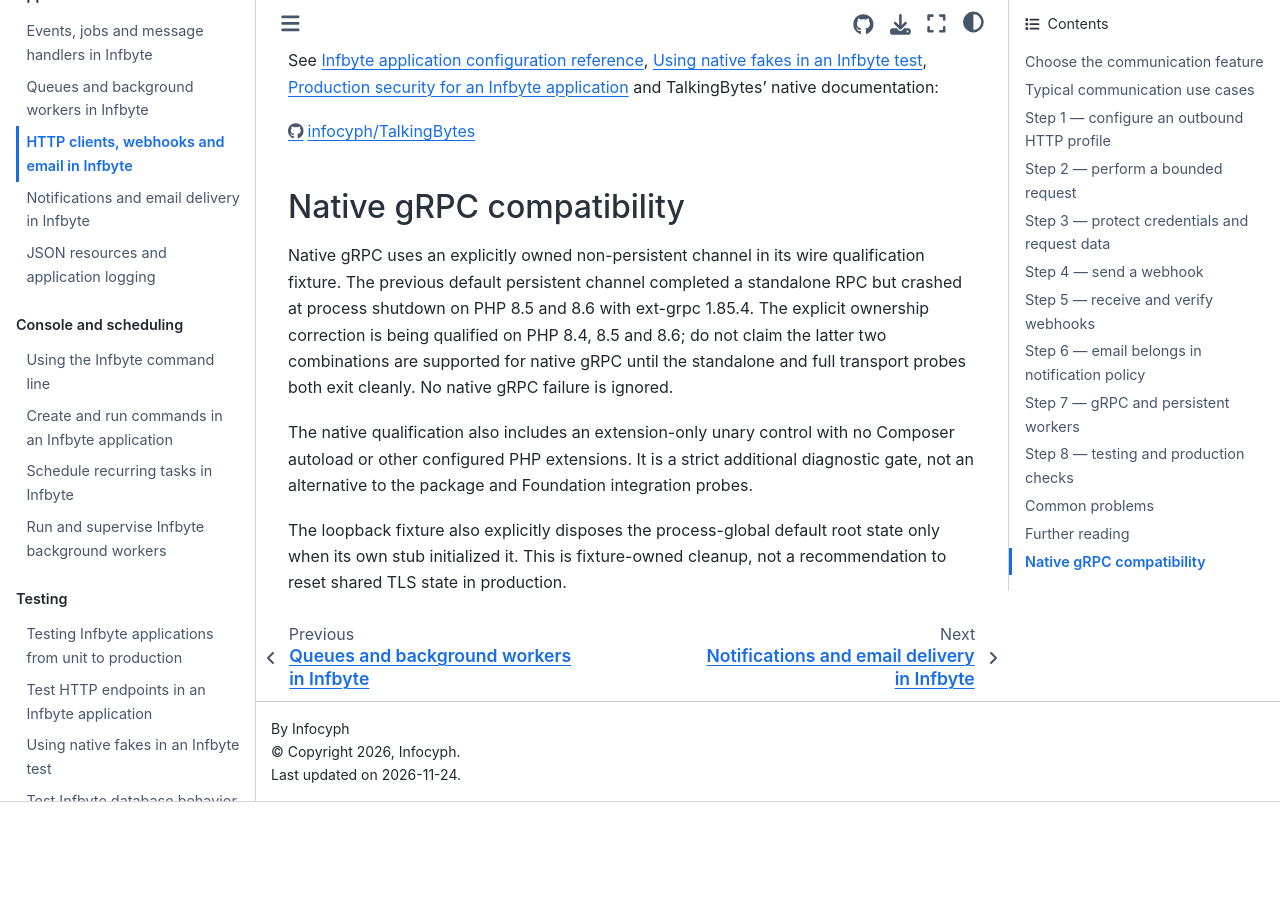
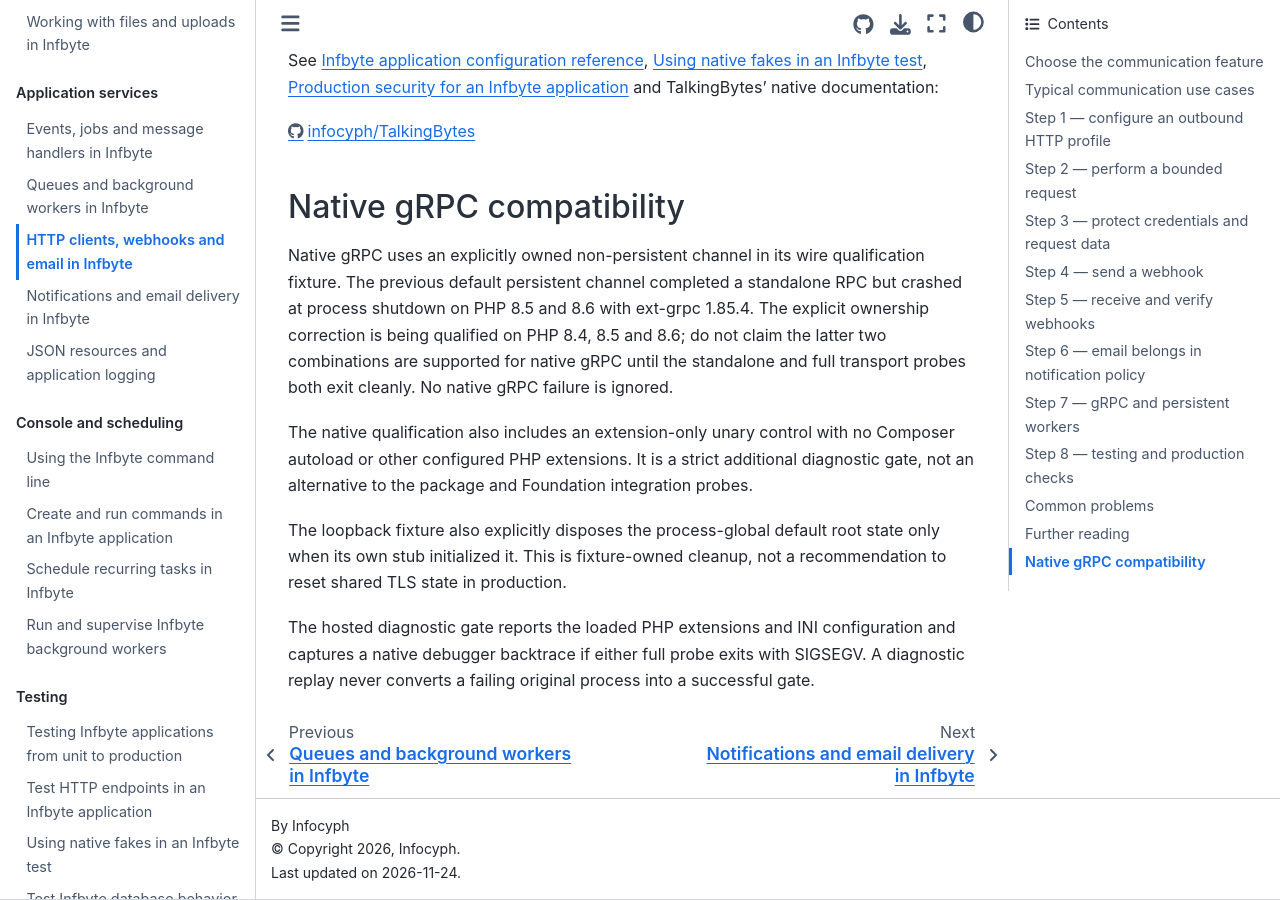
Before and after one commit to infocyph/Foundation, a Sphinx documentation site: the page built from docs/services/communication.rst, in a window 1280 px wide and 900 px high, scrolled down 4878 px. Built offline with Sphinx 7.4.7 and the Sphinx Book theme 1.1.4, drawn with Linux system fonts in a browser that asks for light colours; before the commit the page ends 5680 px from its top, so only the background shows below that.

Commit message:
ci(grpc): require native shutdown backtraces for both full-runtime probes

```diff
--- a/docs/services/communication.rst
+++ b/docs/services/communication.rst
@@ -282,3 +282,8 @@ Foundation integration probes.
 The loopback fixture also explicitly disposes the process-global default
 root state only when its own stub initialized it. This is fixture-owned
 cleanup, not a recommendation to reset shared TLS state in production.
+
+The hosted diagnostic gate reports the loaded PHP extensions and INI
+configuration and captures a native debugger backtrace if either full
+probe exits with SIGSEGV. A diagnostic replay never converts a failing
+original process into a successful gate.
```
Also changed, not shown: docs/plans/foundation-risk-engine-handoff-plan.md (+4 -0 lines), 1 other file.
